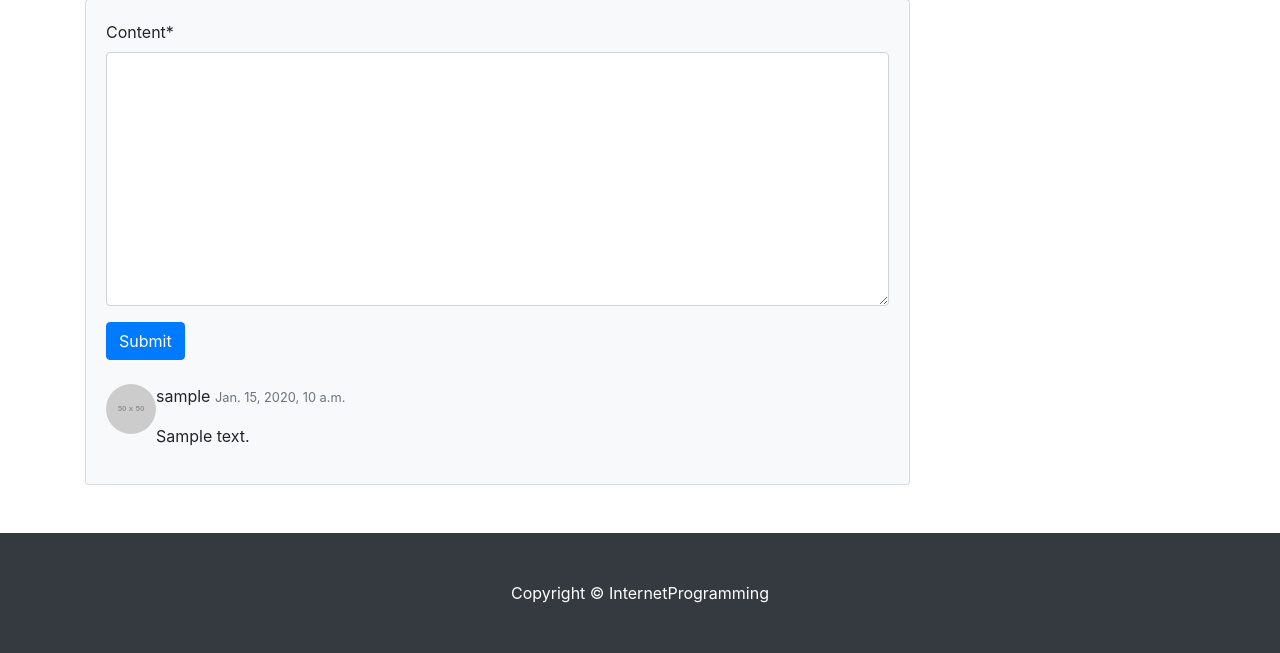
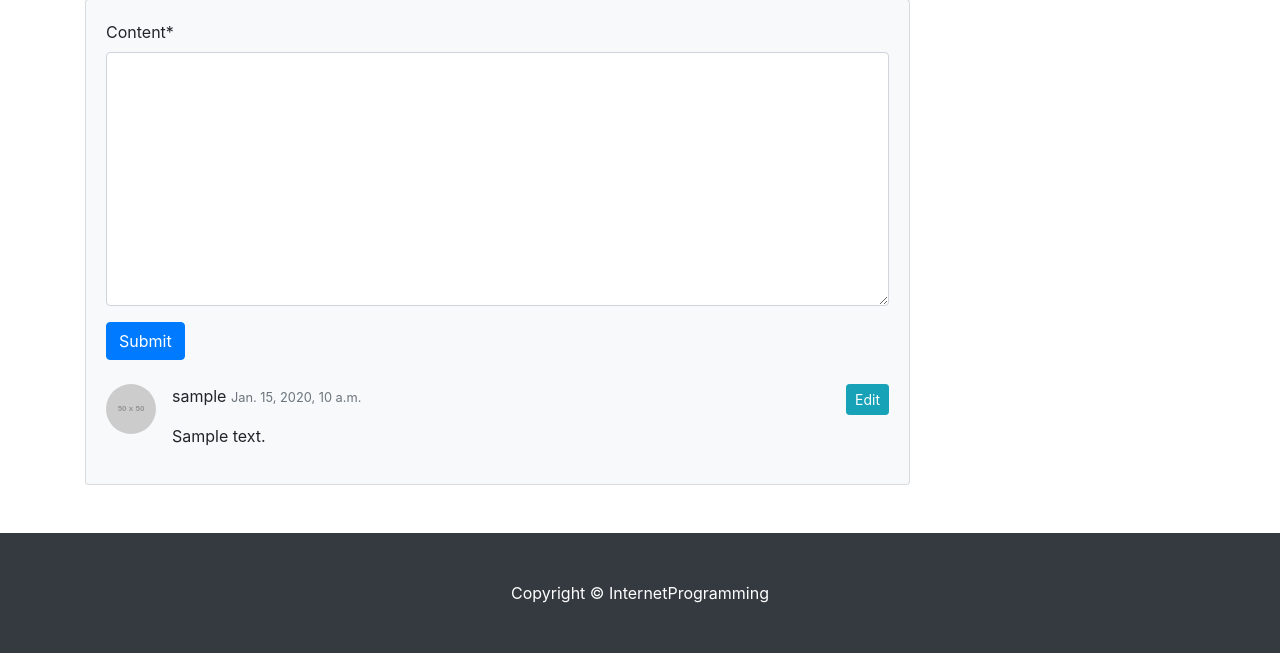
Before and after one commit to hansoojeongsj/Django22-02, a Django app: page /blog/1/ in a window 1280 px wide. Shown: the part 727-1380 px from the top of the page. Run offline with Django 4.2, Linux system fonts and the light colour scheme; a user stored in the database is signed in; tables that the repository leaves empty hold one stand-in row (values such as "Sample post"); grey boxes marked "Sample" are stand-in pictures; grey boxes labelled with a size stand in for pictures from a placeholder-image service; some libraries are stand-ins or nearby versions.

Commit message:
댓글 수정 기능 구현하기

```diff
--- a/blog/templates/blog/post_detail.html
+++ b/blog/templates/blog/post_detail.html
@@ -99,13 +99,24 @@
 
                     {% for comment in post.comment_set.iterator %}
                     <!-- Single comment-->
-                    <div class="d-flex" id="comment-{{comment.pk}}">
-                        <div class="flex-shrink-0"><img class="rounded-circle" src="https://dummyimage.com/50x50/ced4da/6c757d.jpg" alt="..." /></div>
-                        <div class="ms-3">
+                    <div class="media d-flex" id="comment-{{comment.pk}}">
+                        <img class="mr-3 rounded-circle" src="https://dummyimage.com/50x50/ced4da/6c757d.jpg" alt="..." />
+                        <div class="media-body ms-3">
+                            {% if user.is_authenticated and comment.author == user %}
+                                <a role="button" class="btn btn-sm btn-info float-right"
+                                    href="/blog/update_comment/{{comment.pk}}/">
+                                    Edit
+                                </a>
+                            {% endif %}
                             <div class="fw-bold">{{comment.author.username}}
                             <small class="text-muted">{{comment.created_at}}</small>
                             </div>
                             <p>{{comment.content | linebreaks}}</p>
+                            {% if comment.created_at != comment.modified_at %}
+                            <p class="text-muted float-right">
+                                <small>Update : {{comment.modified_at}}</small>
+                            </p>
+                            {% endif %}
                         </div>
                     </div>
                     {% endfor %}
--- a/blog/urls.py
+++ b/blog/urls.py
@@ -7,6 +7,7 @@ urlpatterns=[  # IP주소/blog/
                                         #ListView로 포스트목록페이지 만들기
     path('<int:pk>/', views.PostDetail.as_view()),  #DetailView로포스트상세페이지만들기
     path('<int:pk>/new_comment/', views.new_comment),
+    path('update_comment/<int:pk>/', views.CommentUpdate.as_view()),
     path('create_post/', views.PostCreate.as_view()),
     path('update_post/<int:pk>/', views.PostUpdate.as_view()),
     path('category/<str:slug>/', views.category_page), #IP주소/blog/category/slug/
--- a/blog/views.py
+++ b/blog/views.py
@@ -1,7 +1,7 @@
 #View: HTTP요청을 수신하고 HTTP응답을 반환하는 요청처리함수
 #Model을 통해 요청을 충족시키는데 필요한 데이터에 접근하고 Template에게 응답의 서식설정을 맡김
 from django.shortcuts import render, redirect
-from .models import Post, Category, Tag
+from .models import Post, Category, Tag, Comment
 from django.views.generic import ListView, DetailView, CreateView, UpdateView
 from django.contrib.auth.mixins import LoginRequiredMixin, UserPassesTestMixin
 from django.core.exceptions import PermissionDenied
@@ -13,7 +13,7 @@ from django.shortcuts import get_object_or_404
 class PostUpdate(LoginRequiredMixin, UpdateView):
     model = Post
     fields = ['title', 'hook_text', 'content', 'head_image', 'file_upload', 'category'] # 'tags'
-
+    # 템플릿 post_forms
     template_name = 'blog/post_update_form.html'
 
     def dispatch(self, request, *args, **kwargs):
@@ -54,6 +54,7 @@ class PostUpdate(LoginRequiredMixin, UpdateView):
 class PostCreate(LoginRequiredMixin, UserPassesTestMixin, CreateView):
     model = Post
     fields = ['title', 'hook_text', 'content', 'head_image', 'file_upload', 'category']
+    #템플릿 post_forms
 
     def test_func(self):
         return self.request.user.is_superuser or self.request.user.is_staff
@@ -152,8 +153,20 @@ def new_comment(request, pk):
     else:
         raise PermissionDenied
 
+class CommentUpdate(LoginRequiredMixin, UpdateView):
+    model = Comment
+    form_class = CommentForm
+    #CreateView, UpdateView, form을 사용하면
+    #템플릿 모델명_forms : comment_form으로 자동 이동
+
     # 템플릿 모델명_detail.html : post_detail.html
     # 파라미터 모델명 : post
+    def dispatch(self, request, *args, **kwargs):
+        if request.user.is_authenticated and request.user == self.get_object().author:
+            return super(CommentUpdate, self).dispatch(request, *args, **kwargs)
+        else:
+            raise PermissionDenied
+
 
 #def index(request):
 #    posts1 = Post.objects.all().order_by('-pk') #pk역순으로 나열
```
Also changed, not shown: blog/templates/blog/comment_form.html (added, +18 -0 lines).
